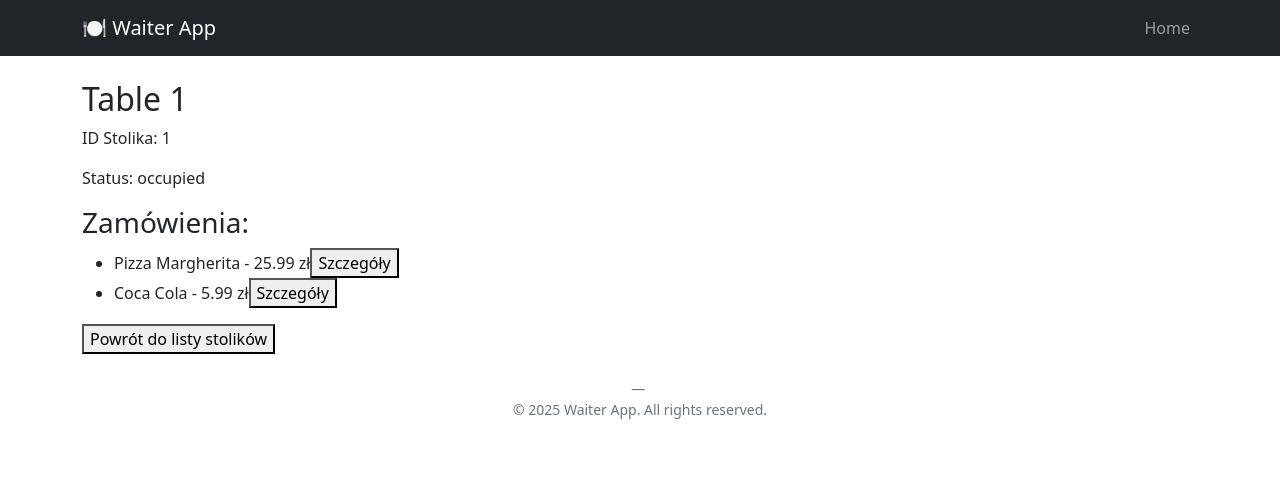
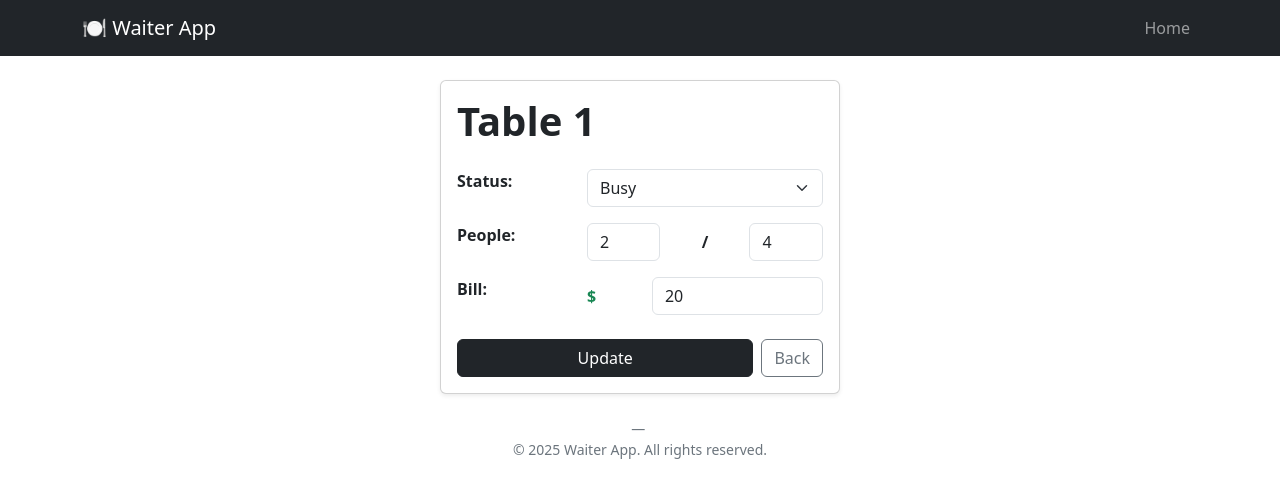
Before and after one commit to KnockOut19882/waiter-app, a React (Create React App) app: page /table/1 in a window 1280 px wide. Shown: the top 498 px of the page. Built offline with nearby package versions, Linux system fonts and the light colour scheme.

Commit message:
Add NotFound amd change TableForm

```diff
--- a/src/App.js
+++ b/src/App.js
@@ -5,6 +5,7 @@ import Home from './components/pages/Home';
 import Container from 'react-bootstrap/Container';
 import Header from './components/views/Header/Header';
 import Footer from './components/views/Footer/Footer';
+import NotFound from './components/views/NotFound/NotFound';
 
 const App = () => {
   return (
@@ -14,6 +15,7 @@ const App = () => {
         <Routes>
           <Route path="/" element={<Home />} />
           <Route path="/table/:id" element={<TableForm />} />
+          <Route path="*" element={<NotFound />} /> {/* 404 route */}
         </Routes>
       </Container>
       <Footer />
--- a/src/components/features/TableForm.js
+++ b/src/components/features/TableForm.js
@@ -1,14 +1,26 @@
 import React, { useEffect, useState } from 'react';
 import { useParams, useNavigate } from 'react-router-dom';
+import Container from 'react-bootstrap/Container';
+import Form from 'react-bootstrap/Form';
+import Button from 'react-bootstrap/Button';
+import Row from 'react-bootstrap/Row';
+import Col from 'react-bootstrap/Col';
+import Card from 'react-bootstrap/Card';
+import ProgressBar from 'react-bootstrap/ProgressBar';
 
 function Table() {
-  const { id } = useParams(); // Pobranie parametru id z URL
+  const { id } = useParams();
   const navigate = useNavigate();
   const [tableData, setTableData] = useState(null);
   const [loading, setLoading] = useState(true);
 
+  // Stan dla formularza
+  const [status, setStatus] = useState('');
+  const [people, setPeople] = useState('');
+  const [maxPeople, setMaxPeople] = useState('');
+  const [bill, setBill] = useState('');
+
   useEffect(() => {
-    // Symulacja pobierania danych stolika na podstawie id
     const fetchTableData = async () => {
       try {
         setLoading(true);
@@ -17,15 +29,18 @@ function Table() {
         const mockData = {
           id: id,
           number: `Table ${id}`,
-          status: 'occupied',
-          orders: [
-            { id: 1, item: 'Pizza Margherita', price: 25.99 },
-            { id: 2, item: 'Coca Cola', price: 5.99 }
-          ]
+          status: 'Busy',
+          people: 2,
+          maxPeople: 4,
+          bill: 20
         };
 
         setTimeout(() => {
           setTableData(mockData);
+          setStatus(mockData.status);
+          setPeople(mockData.people.toString());
+          setMaxPeople(mockData.maxPeople.toString());
+          setBill(mockData.bill.toString());
           setLoading(false);
         }, 500);
 
@@ -36,46 +51,121 @@ function Table() {
     };
 
     fetchTableData();
-  }, [id]); // Ponowne wywołanie gdy id się zmieni
+  }, [id]);
+
+  const handleUpdate = () => {
+    console.log('Updating table:', { status, people, maxPeople, bill });
+    // Tu będzie logika aktualizacji
+  };
 
   const handleGoBack = () => {
-    navigate('/'); // Powrót do strony głównej
-  };
-
-  const handleOrderDetails = (orderId) => {
-    navigate(`/order/${orderId}`); // Przejście do szczegółów zamówienia
+    navigate('/');
   };
 
   if (loading) {
-    return <div>Ładowanie danych stolika...</div>;
+    return (
+      <Container className="mt-4">
+        <Card className="shadow-sm" style={{ maxWidth: '400px', margin: '0 auto' }}>
+          <Card.Body className="text-center">
+            <Card.Title className="fs-4 mb-4">Loading Table Data...</Card.Title>
+            <ProgressBar animated now={75} variant="primary" className="mb-3" />
+            <small className="text-muted">Please wait while we fetch table information</small>
+          </Card.Body>
+        </Card>
+      </Container>
+    );
   }
 
   if (!tableData) {
-    return <div>Nie znaleziono stolika o ID: {id}</div>;
+    return (
+      <Container className="mt-4">
+        <div className="text-center">Nie znaleziono stolika o ID: {id}</div>
+      </Container>
+    );
   }
 
   return (
-    <div className="table-details">
-      <h2>{tableData.number}</h2>
-      <p>ID Stolika: {id}</p>
-      <p>Status: {tableData.status}</p>
+    <Container className="mt-4">
+      <Card className="shadow-sm" style={{ maxWidth: '400px', margin: '0 auto' }}>
+        <Card.Body>
+          <Card.Title className="fs-1 fw-bold mb-4">{tableData.number}</Card.Title>
 
-      <h3>Zamówienia:</h3>
-      <ul>
-        {tableData.orders.map(order => (
-          <li key={order.id}>
-            {order.item} - {order.price} zł
-            <button onClick={() => handleOrderDetails(order.id)}>
-              Szczegóły
-            </button>
-          </li>
-        ))}
-      </ul>
+          <Form>
+            <Row className="mb-3">
+              <Col xs={4}>
+                <Form.Label className="fw-bold">Status:</Form.Label>
+              </Col>
+              <Col xs={8}>
+                <Form.Select
+                  value={status}
+                  onChange={(e) => setStatus(e.target.value)}
+                >
+                  <option value="Available">Available</option>
+                  <option value="Busy">Busy</option>
+                  <option value="Reserved">Reserved</option>
+                  <option value="Cleaning">Cleaning</option>
+                </Form.Select>
+              </Col>
+            </Row>
 
-      <button onClick={handleGoBack}>
-        Powrót do listy stolików
-      </button>
-    </div>
+            <Row className="mb-3">
+              <Col xs={4}>
+                <Form.Label className="fw-bold">People:</Form.Label>
+              </Col>
+              <Col xs={3}>
+                <Form.Control
+                  type="number"
+                  value={people}
+                  onChange={(e) => setPeople(e.target.value)}
+                />
+              </Col>
+              <Col xs={2} className="d-flex align-items-center justify-content-center">
+                <span className="fw-bold">/</span>
+              </Col>
+              <Col xs={3}>
+                <Form.Control
+                  type="number"
+                  value={maxPeople}
+                  onChange={(e) => setMaxPeople(e.target.value)}
+                />
+              </Col>
+            </Row>
+
+            <Row className="mb-4">
+              <Col xs={4}>
+                <Form.Label className="fw-bold">Bill:</Form.Label>
+              </Col>
+              <Col xs={2} className="d-flex align-items-center">
+                <span className="fw-bold text-success">$</span>
+              </Col>
+              <Col xs={6}>
+                <Form.Control
+                  type="number"
+                  value={bill}
+                  onChange={(e) => setBill(e.target.value)}
+                />
+              </Col>
+            </Row>
+
+            <div className="d-flex gap-2">
+              <Button
+                variant="dark"
+                onClick={handleUpdate}
+                className="flex-grow-1"
+              >
+                Update
+              </Button>
+              <Button
+                variant="outline-secondary"
+                onClick={handleGoBack}
+              >
+                Back
+              </Button>
+            </div>
+          </Form>
+        </Card.Body>
+      </Card>
+    </Container>
   );
 }
 
--- /dev/null
+++ b/src/components/views/NotFound/NotFound.js
@@ -0,0 +1,12 @@
+import {Link} from 'react-router-dom';
+import Button from 'react-bootstrap/Button';
+
+const NotFound = () => (
+  <div className="text-center">
+    <h2>404 - Page Not Found</h2>
+    <p>The page you are looking for does not exist.</p>
+    <Button as={Link} to="/" variant="dark">Go to Home</Button>
+  </div>
+);
+
+export default NotFound;
```
